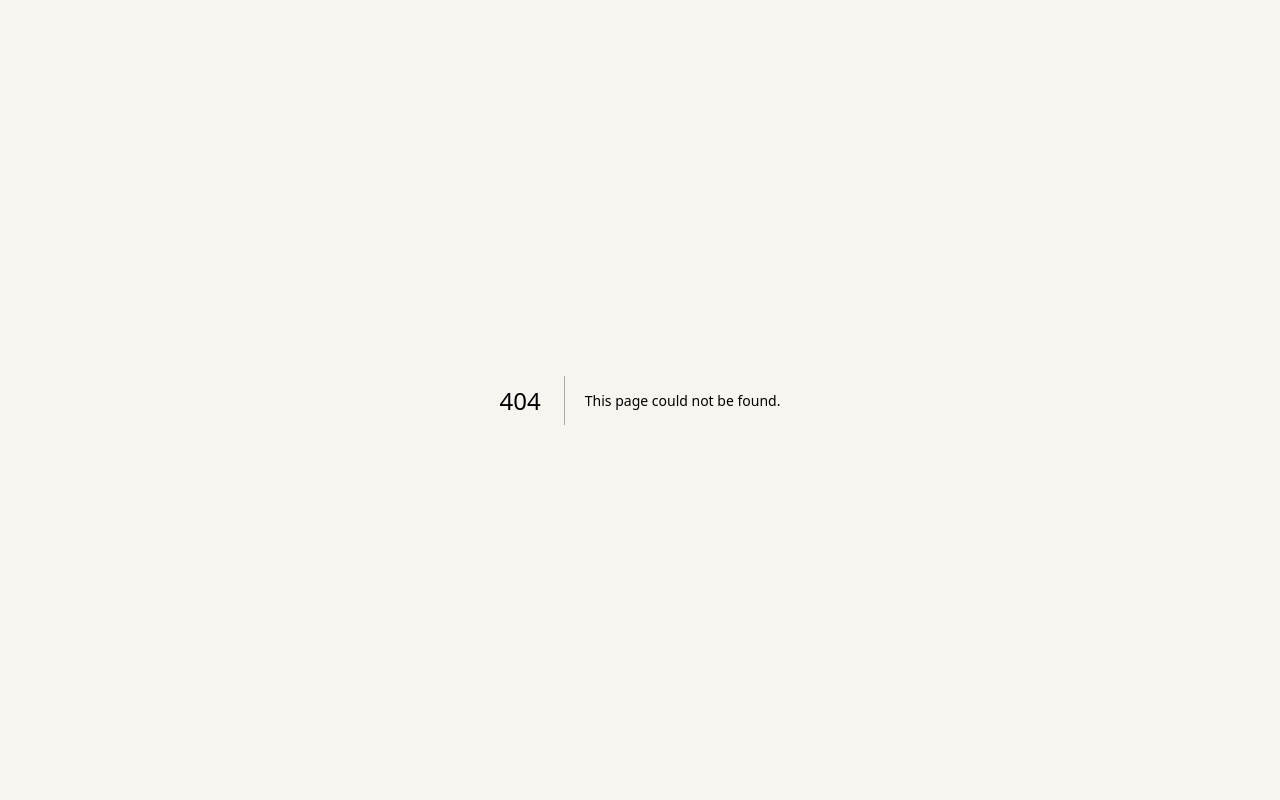
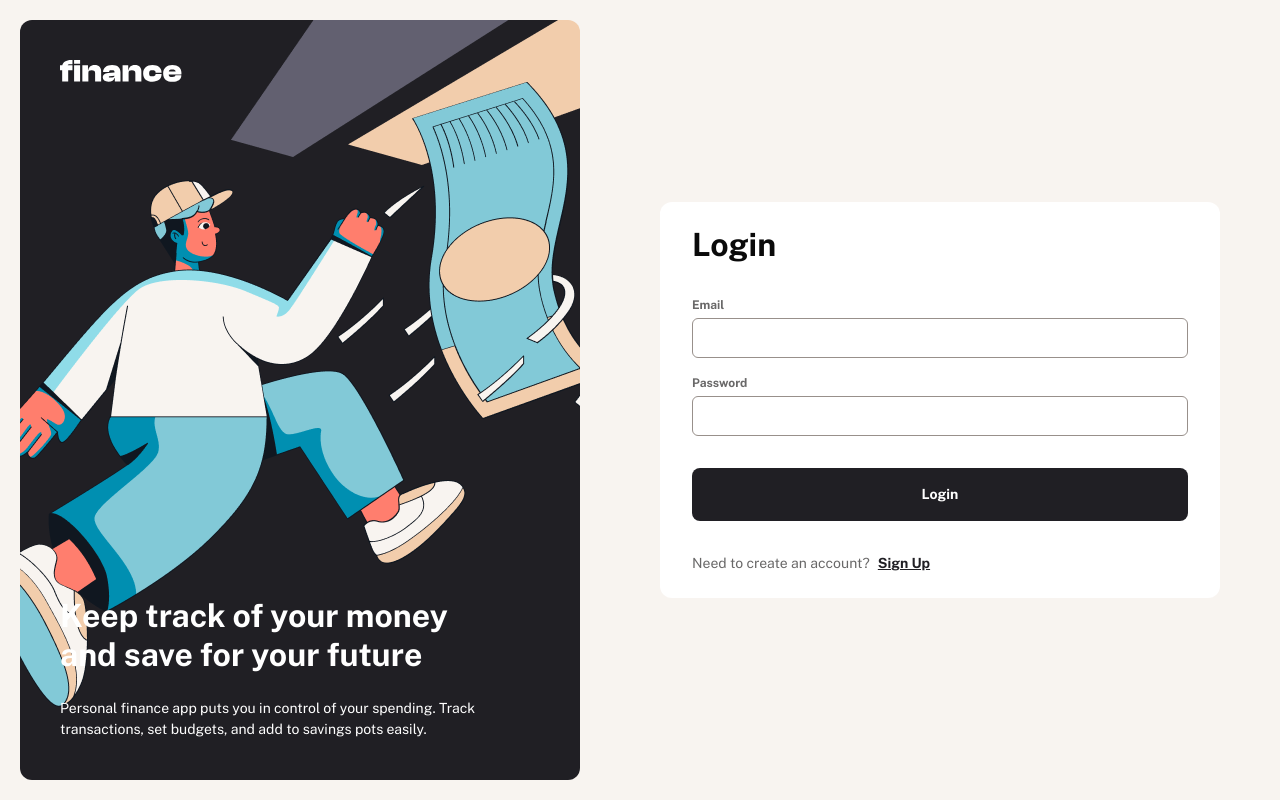
Before and after one commit to Memo56-FB/Finance-app, a Next.js app: page /login in a window 1280 px wide. Before the commit this address had no page. Built offline with nearby package versions, Linux system fonts and the light colour scheme.

Commit message:
🔐 Feat: add login and fix some layout issues

```diff
--- a/app/finance/layout.tsx
+++ b/app/finance/layout.tsx
@@ -1,5 +1,4 @@
 import { Sidebar } from '@/components/ui/Sidebar'
-import { useSidebarStore } from '@/store/sidebarStore';
 import React from 'react'
 
 const layout = ({children}: Readonly<{
@@ -7,11 +6,11 @@ const layout = ({children}: Readonly<{
 }>) => {
 
   return (
-    <div className='grid grid-rows-[1fr_auto] lg:flex h-full'>
+    <div className='grid grid-rows-[1fr_auto] lg:flex h-full w-full'>
       <div className='lg:flex-none row-start-2'>
         <Sidebar />
       </div>
-      <main className='flex-grow'>
+      <main className='flex-grow overflow-y-scroll'>
         {children}
       </main>
     </div>
--- a/app/layout.tsx
+++ b/app/layout.tsx
@@ -14,7 +14,7 @@ export default function RootLayout({
 }>) {
   return (
     <html lang="en">
-      <body className={`${publicSans.className} h-screen w-screen bg-beige-100`}>
+      <body className={`${publicSans.className} h-dvh w-dvw bg-beige-100`}>
         {children}
       </body>
     </html>
--- /dev/null
+++ b/app/login/page.tsx
@@ -0,0 +1,68 @@
+import { Button } from '@/components/ui/button'
+import { Input } from '@/components/ui/input'
+import Image from 'next/image'
+import Link from 'next/link'
+import React from 'react'
+
+const page = () => {
+
+  return (
+    <main className='grid grid-rows-[auto_1fr] h-full lg:flex '>
+      <div className='bg-grey-900 rounded-b-lg px-500 py-300 grid place-items-center lg:hidden'>
+        <Image alt='logo' src='/fullLogo.svg' width={122} height={22} />
+      </div>
+      <aside className="hidden p-250 lg:flex lg:flex-grow lg:max-w-[600px]">
+        <div className="lg:flex lg:flex-col lg:justify-between lg:p-500 lg:bg-[url('/login-singup.png')] lg:bg-cover lg:bg-no-repeat lg:h-full lg:w-full lg:max-w-[560px] rounded-xl">
+          <Image alt='logo' src='/fullLogo.svg' width={122} height={22} />
+          <div className='grid gap-300 text-white'>
+            <h2 className='text-preset-1 text-balance'>
+              Keep track of your money and save for your future
+            </h2>
+            <p className='text-preset-4'>
+              Personal finance app puts you in control of your spending. Track transactions, set budgets, and add to savings pots easily.
+            </p>
+          </div>
+        </div>
+      </aside>
+      <section className='px-200 md:px-500 py-300 md:py-400 grid place-items-center lg:flex-grow'>
+        <form action="" className='bg-white px-250 md:px-400 py-300 gap-400 rounded-xl grid w-full md:max-w-[560px]'>
+          <h1 className='text-preset-1 font-sa'>Login</h1>
+          <div className='grid gap-200'>
+            <div className='grid gap-50'>
+              <label htmlFor="email" className='text-preset-5-bold text-grey-500'>
+                Email
+              </label>
+              <Input
+                id="email"
+                type="email"
+                name="email"
+              />
+            </div>
+            <div className='grid gap-50'>
+              <label htmlFor="password" className='text-preset-5-bold text-grey-500'>
+                Password
+              </label>
+              <Input
+                id="password"
+                type="password"
+                name="password"
+              />
+            </div>
+
+          </div>
+          <Button>
+            Login
+          </Button>
+          <div className='flex gap-100'>
+            <p className='text-preset-4 text-grey-500'>Need to create an account?</p>
+            <Link href="/singup" className='text-grey-900 text-preset-4-bold underline'>
+              Sign Up
+            </Link>
+          </div>
+        </form>
+      </section>
+    </main>
+  )
+}
+
+export default page
--- a/app/ui/fonts.ts
+++ b/app/ui/fonts.ts
@@ -1,3 +1,3 @@
-import { Inter, Public_Sans } from "next/font/google";
+import { Public_Sans } from "next/font/google";
 
-export const publicSans = Inter({ subsets: ["latin"] });
+export const publicSans = Public_Sans({ subsets: ["latin"] });
```
Also changed, not shown: public/login-singup.png (added).
